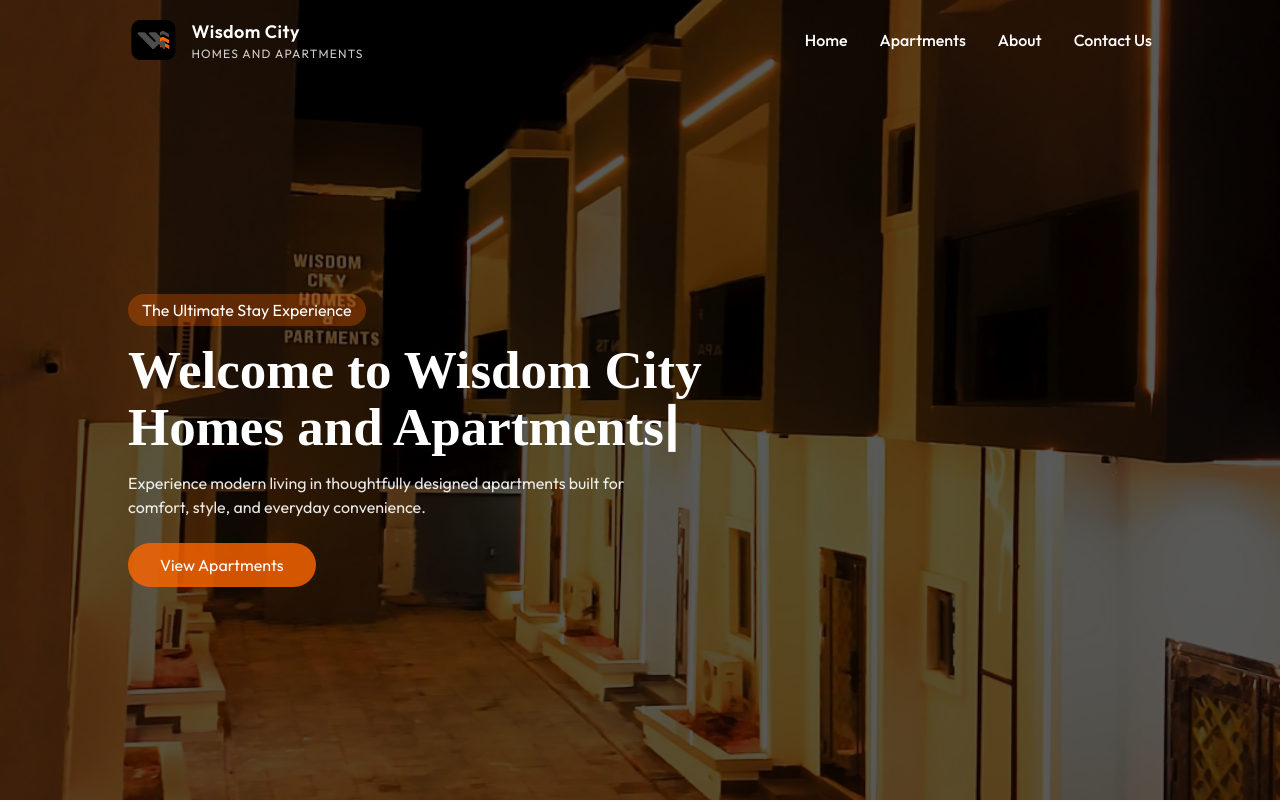
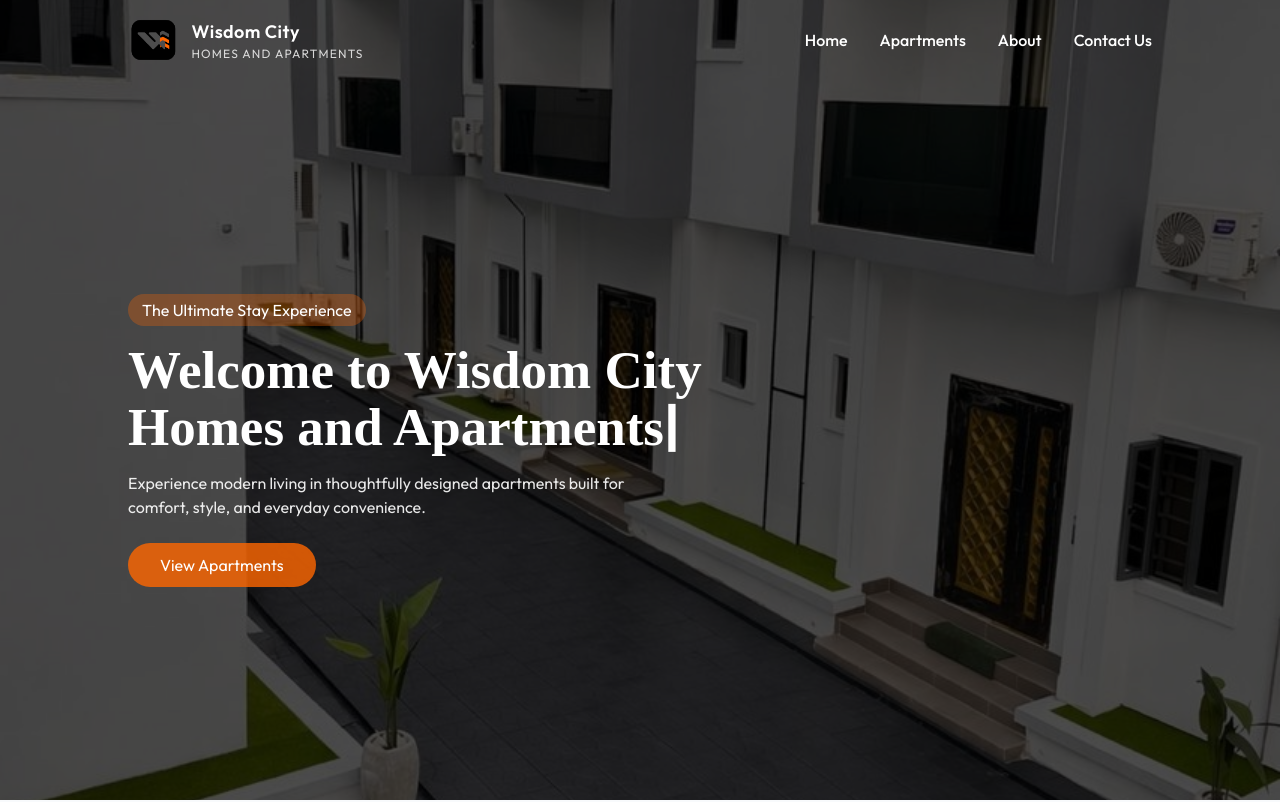
Before and after one commit to ehigie22/wisdom-city-apartments, a React (Vite) app: page / in a window 1280 px wide. Shown: the top 802 px of the page. Built offline with nearby package versions, Linux system fonts and the light colour scheme; a web font is replaced by a local one.

Commit message:
Updated the heroImage

```diff
--- a/src/components/Hero.jsx
+++ b/src/components/Hero.jsx
@@ -75,7 +75,7 @@
       bg-no-repeat bg-cover bg-center"
     >
       {/* Overlay */}
-      <div className="absolute inset-0 bg-black/65"></div>
+      <div className="absolute inset-0 bg-black/70"></div>
 
       {/* Content */}
       <div className="relative z-10">
```
Also changed, not shown: src/assets/heroImage.jpg.
